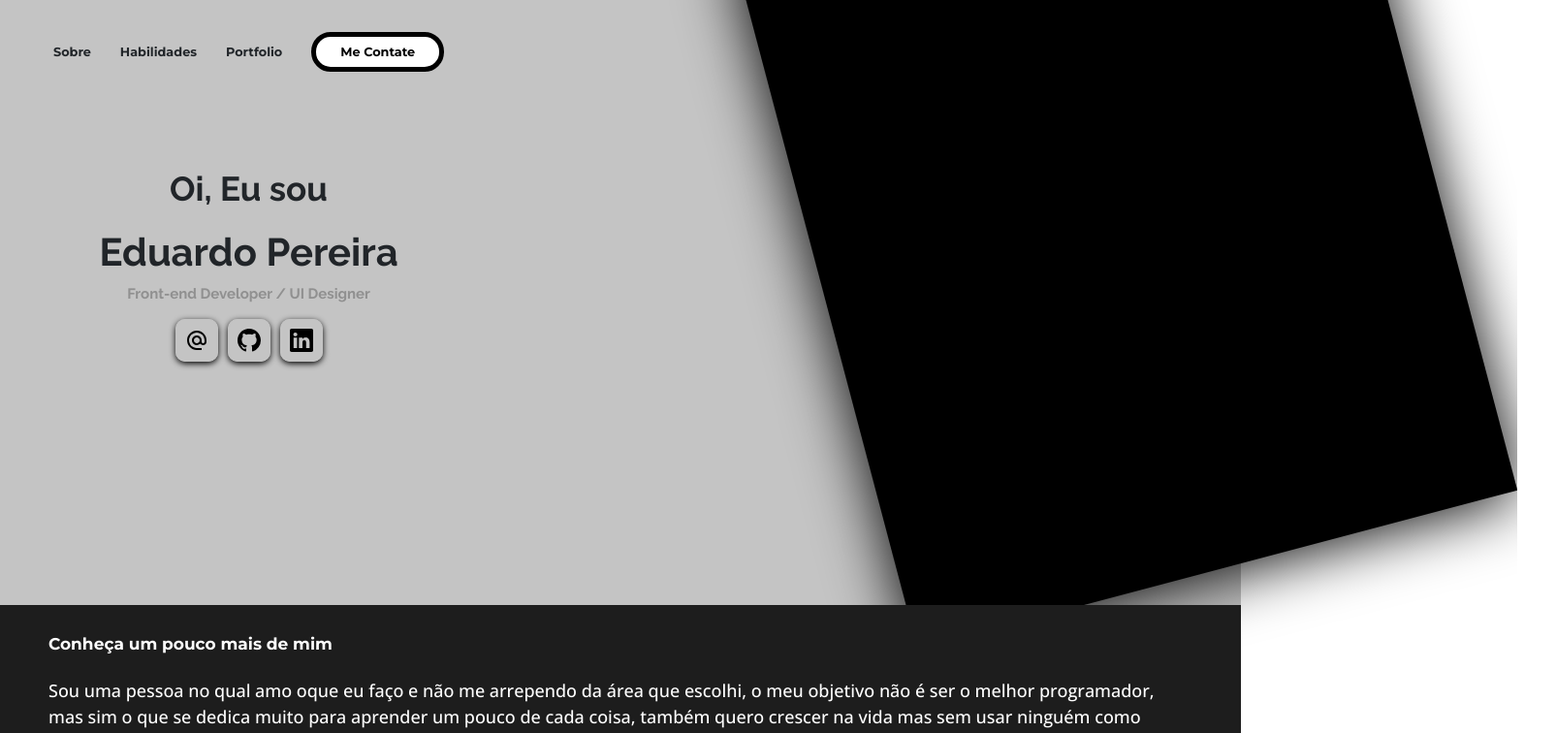
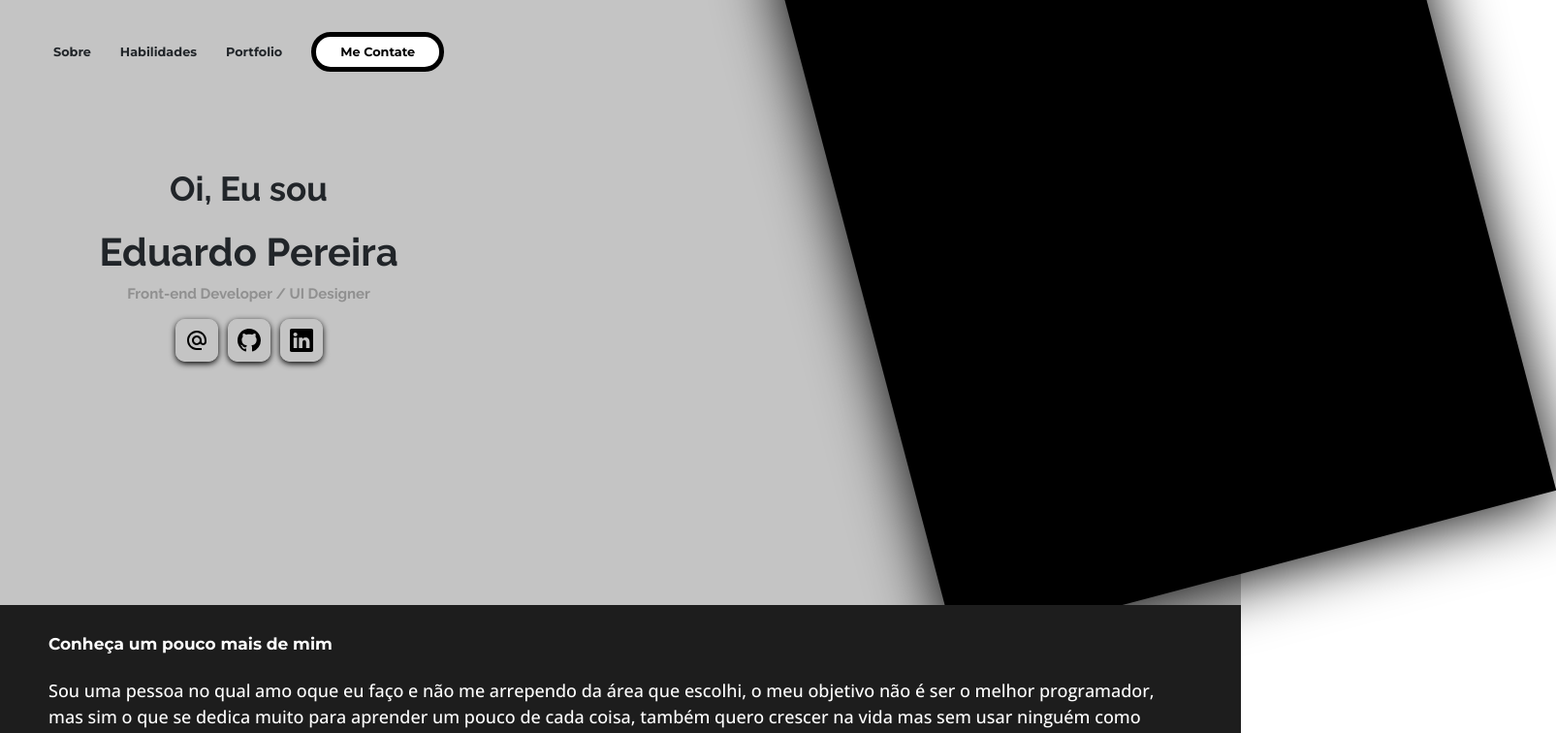
Before and after one commit to eduardops0/portfolio, a Next.js app: page /home/Home in a window 1280 px wide. Shown: the top 756 px of the page at 97% size, 1605 px wide, since content can reach past the window. Built offline with nearby package versions, Linux system fonts and the light colour scheme.

Commit message:
Update Home.module.css

```diff
--- a/src/pages/home/Home.module.css
+++ b/src/pages/home/Home.module.css
@@ -94,7 +94,7 @@
     position: absolute;
     width: 50%;
     height: 750px;
-    left: 840px;
+    left: 880px;
     top: -150px;
     background: #000000;
     box-shadow: 0px 4px 65px #000000;
```
